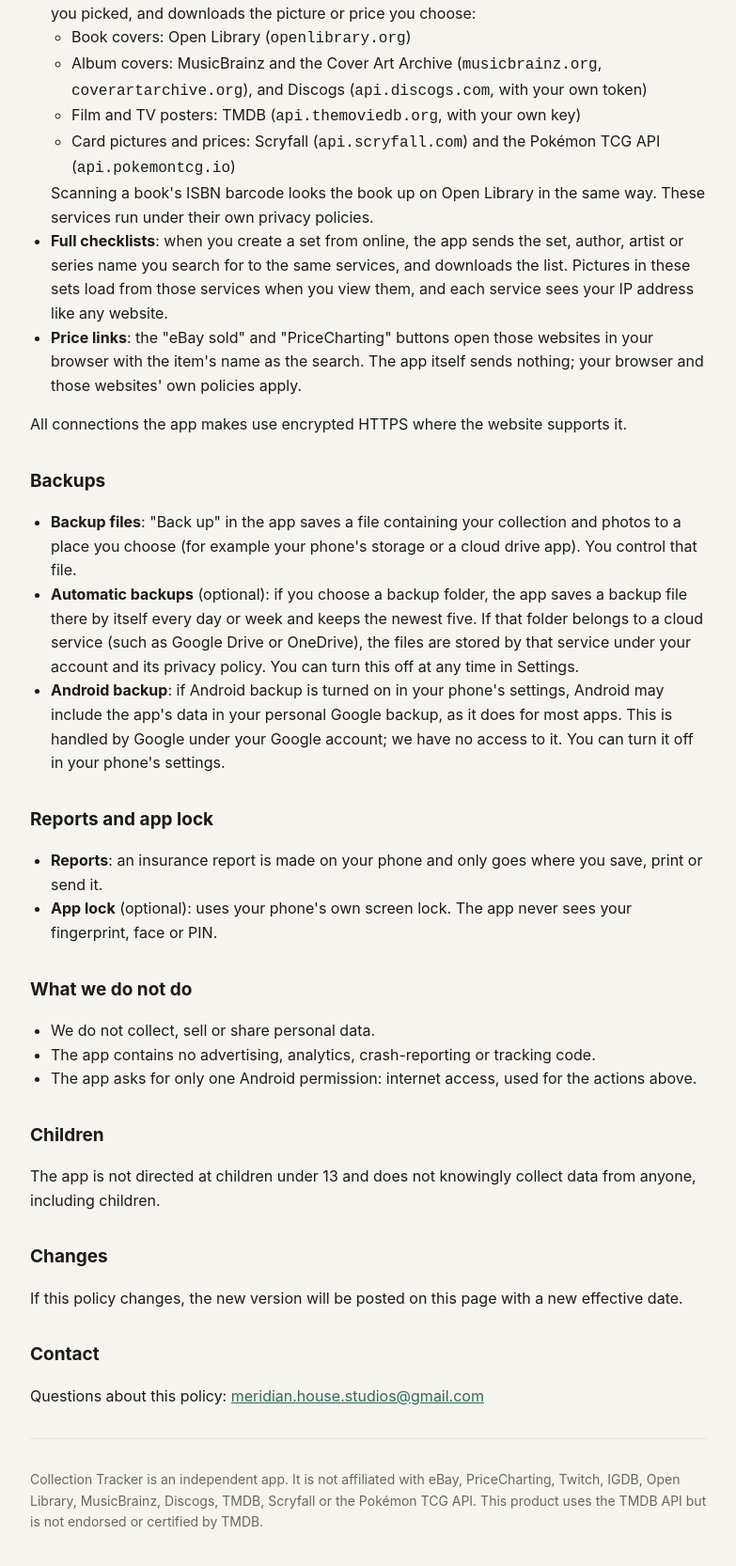
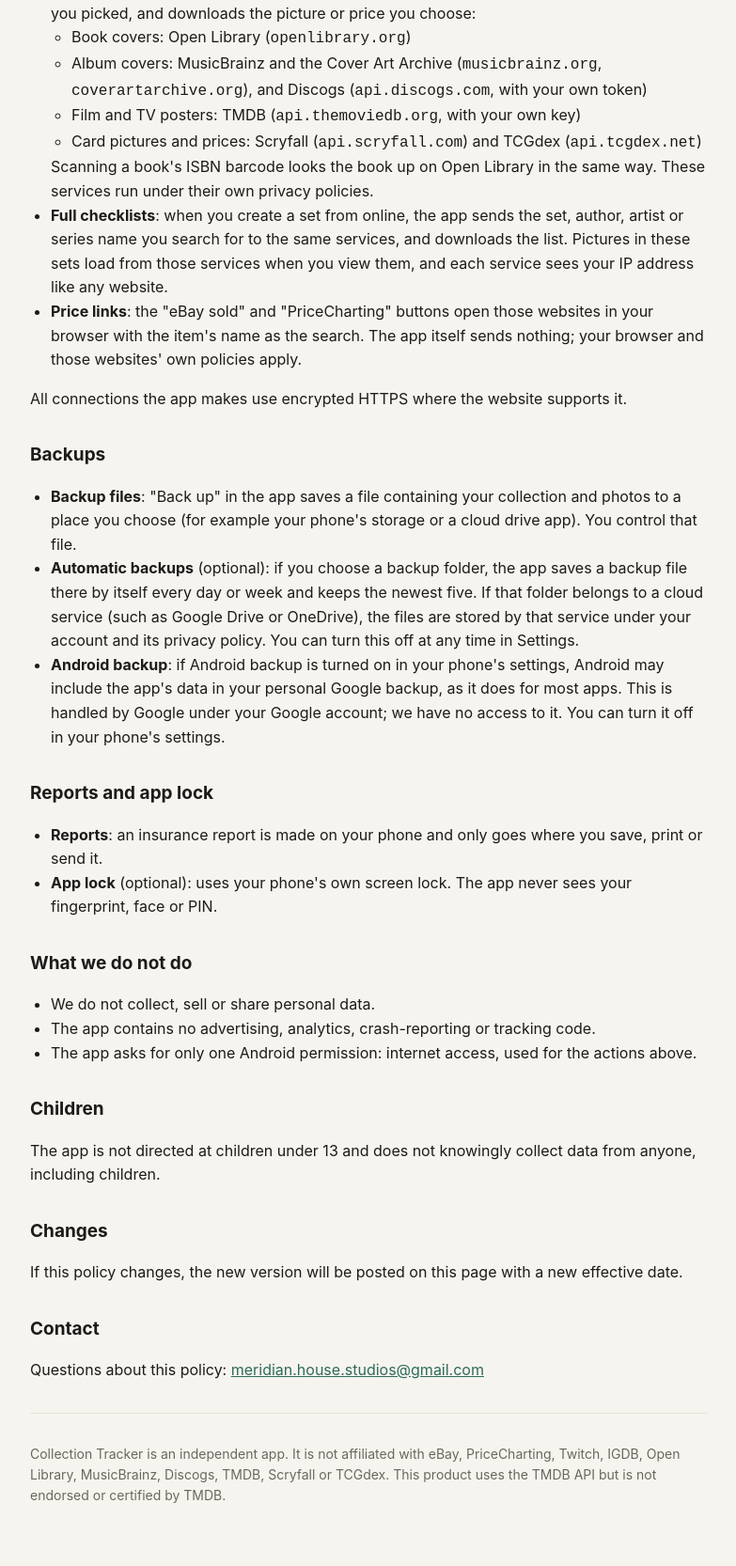
Before and after one commit to Tropic-1/collection-privacy, a plain HTML site: page index.html in a window 1280 px wide. Shown: the part 1001-2667 px from the top of the page at 94% size, without its empty margins (248-1031 px from the left). Drawn offline with Linux system fonts and the light colour scheme.

Commit message:
Card data for Pokémon now comes from TCGdex

```diff
--- a/index.html
+++ b/index.html
@@ -44,7 +44,7 @@
       <li>Book covers: Open Library (<code>openlibrary.org</code>)</li>
       <li>Album covers: MusicBrainz and the Cover Art Archive (<code>musicbrainz.org</code>, <code>coverartarchive.org</code>), and Discogs (<code>api.discogs.com</code>, with your own token)</li>
       <li>Film and TV posters: TMDB (<code>api.themoviedb.org</code>, with your own key)</li>
-      <li>Card pictures and prices: Scryfall (<code>api.scryfall.com</code>) and the Pokémon TCG API (<code>api.pokemontcg.io</code>)</li>
+      <li>Card pictures and prices: Scryfall (<code>api.scryfall.com</code>) and TCGdex (<code>api.tcgdex.net</code>)</li>
     </ul>
     Scanning a book's ISBN barcode looks the book up on Open Library in the same way. These services run under their own privacy policies.</li>
   <li><b>Full checklists</b>: when you create a set from online, the app sends the set, author, artist or series name you search for to the same services, and downloads the list. Pictures in these sets load from those services when you view them, and each service sees your IP address like any website.</li>
@@ -81,7 +81,7 @@
 <h2>Contact</h2>
 <p>Questions about this policy: <a href="mailto:meridian.house.studios@gmail.com">meridian.house.studios@gmail.com</a></p>
 <hr>
-<p class="muted">Collection Tracker is an independent app. It is not affiliated with eBay, PriceCharting, Twitch, IGDB, Open Library, MusicBrainz, Discogs, TMDB, Scryfall or the Pokémon TCG API. This product uses the TMDB API but is not endorsed or certified by TMDB.</p>
+<p class="muted">Collection Tracker is an independent app. It is not affiliated with eBay, PriceCharting, Twitch, IGDB, Open Library, MusicBrainz, Discogs, TMDB, Scryfall or TCGdex. This product uses the TMDB API but is not endorsed or certified by TMDB.</p>
 </main>
 </body>
 </html>
```
